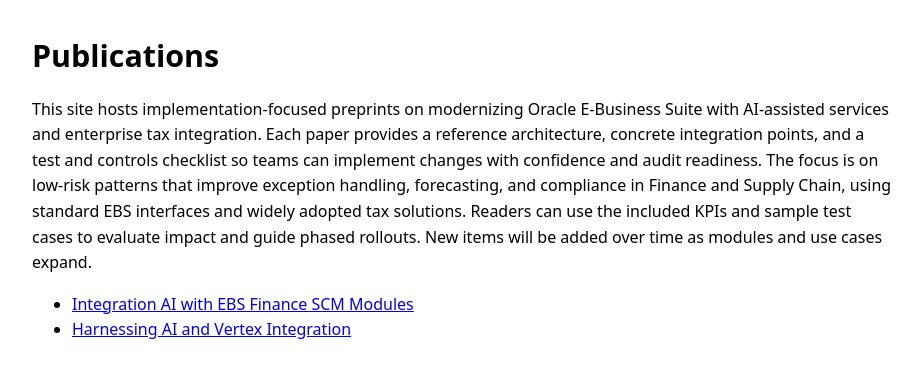
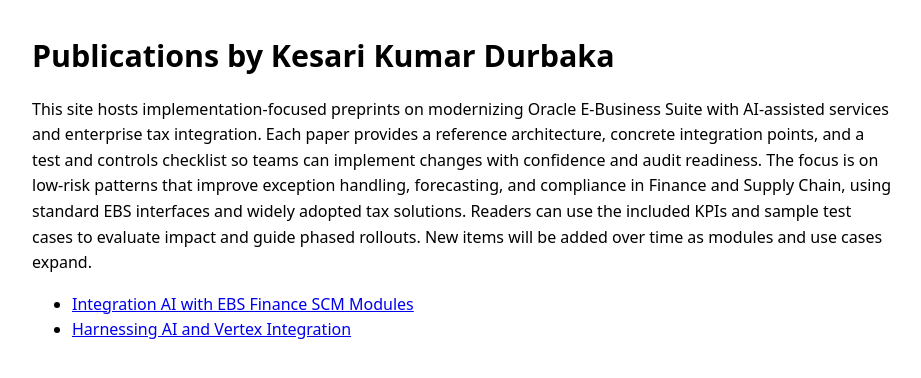
Before and after one commit to kesaridk/Papers, a plain HTML site: page index.html in a window 1280 px wide. Shown: the whole page, without its empty margins (178-1099 px from the left). Drawn offline with Linux system fonts and the light colour scheme.

Commit message:
Update publications heading with author's name

```diff
--- a/index.html
+++ b/index.html
@@ -14,7 +14,7 @@
 
 </head>
 <body>
-  <h1>Publications</h1>
+  <h1>Publications by Kesari Kumar Durbaka</h1>
   <p>This site hosts implementation-focused preprints on modernizing Oracle E-Business Suite with AI-assisted services and enterprise tax integration. Each paper provides a reference architecture, concrete integration points, and a test and controls checklist so teams can implement changes with confidence and audit readiness. The focus is on low-risk patterns that improve exception handling, forecasting, and compliance in Finance and Supply Chain, using standard EBS interfaces and widely adopted tax solutions. Readers can use the included KPIs and sample test cases to evaluate impact and guide phased rollouts. New items will be added over time as modules and use cases expand.</p>
   <ul>
     <li><a href="Integration-AI-with-EBS-Finance-SCM-Modules/">Integration AI with EBS Finance SCM Modules</a></li>
```
